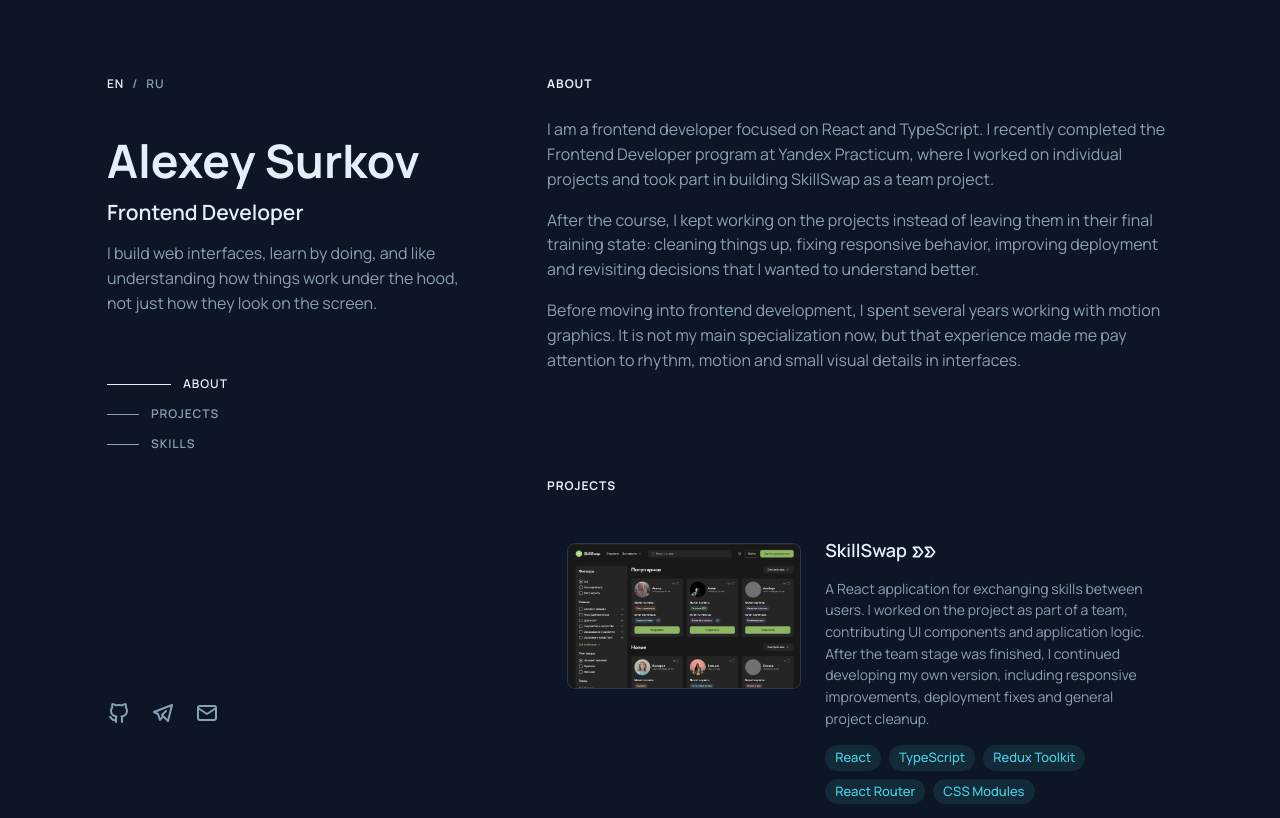
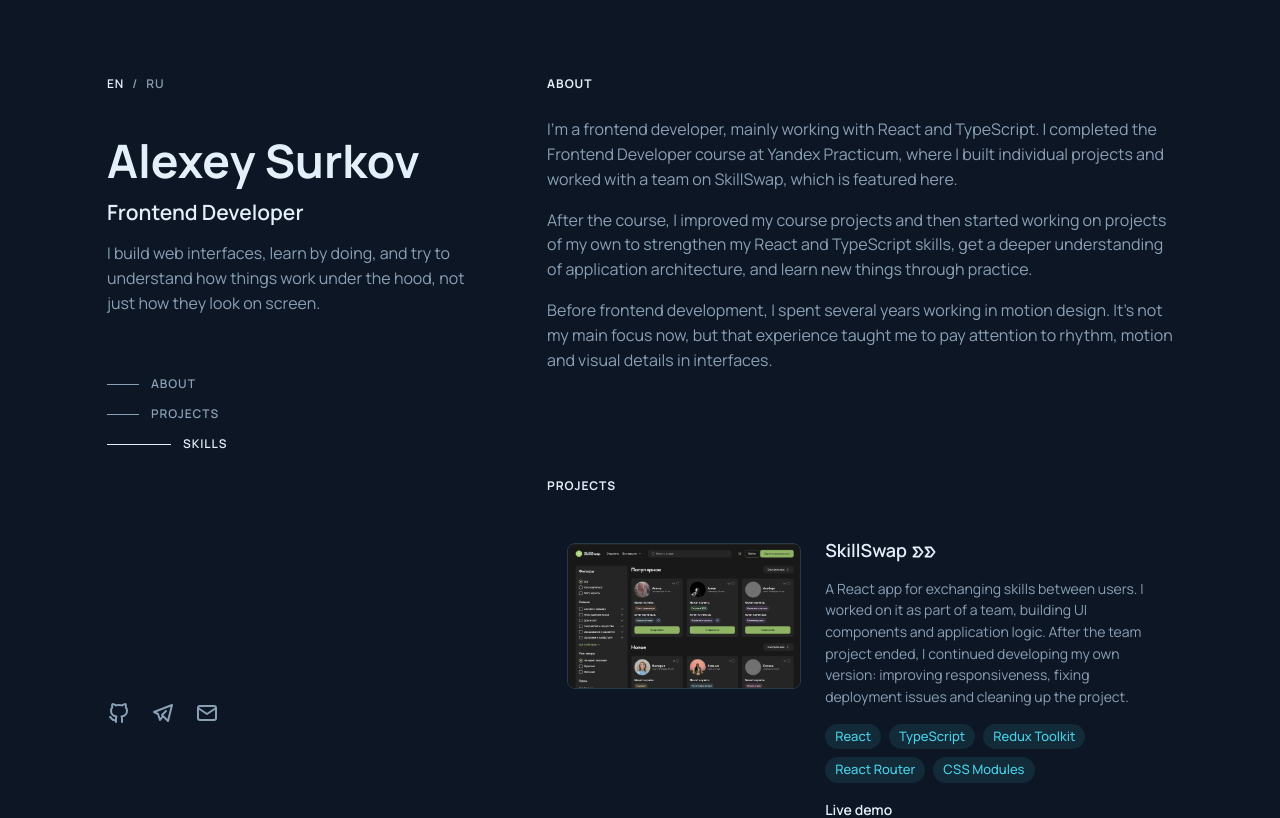
Before and after one commit to alexeydev42/alexeydev42.github.io, a React (Vite) app: page / in a window 1280 px wide. Shown: the top 818 px of the page. Built offline with nearby package versions, Linux system fonts and the light colour scheme.

Commit message:
refine content and section navigation

```diff
--- a/src/components/Hero/Hero.tsx
+++ b/src/components/Hero/Hero.tsx
@@ -28,22 +28,56 @@ export const Hero = ({ hero, language, onToggleLanguage, navigation, contacts }:
       .map((item) => document.getElementById(item.id))
       .filter((section): section is HTMLElement => section !== null)
 
-    const observer = new IntersectionObserver(
-      (entries) => {
-        const visibleSection = entries.find((entry) => entry.isIntersecting)
+    if (sections.length === 0) {
+      return
+    }
 
-        if (visibleSection) {
-          setActiveSection(visibleSection.target.id as NavItem['id'])
+    const lastSection = sections[sections.length - 1]
+    const lastSectionId = navigation[navigation.length - 1].id
+
+    const updateActiveSection = () => {
+      const isAtPageBottom =
+        window.innerHeight + window.scrollY >= document.documentElement.scrollHeight - 2
+
+      // The last section may be too short to reach the regular activation line.
+      // At the bottom of the page, always treat it as active.
+      if (isAtPageBottom) {
+        setActiveSection(lastSectionId)
+        return
+      }
+
+      const activationLine = window.innerHeight * 0.25
+      const lastSectionActivationLine = window.innerHeight * 0.6
+
+      // The last section gets a lower activation line because there may not be
+      // enough content below it to move it into the regular activation area.
+      if (lastSection.getBoundingClientRect().top <= lastSectionActivationLine) {
+        setActiveSection(lastSectionId)
+        return
+      }
+
+      let currentSection = sections[0]
+
+      // For regular sections, use the last section whose top has crossed
+      // the activation line.
+      sections.forEach((section) => {
+        if (section.getBoundingClientRect().top <= activationLine) {
+          currentSection = section
         }
-      },
-      {
-        rootMargin: '-20% 0px -70% 0px',
-      },
-    )
+      })
 
-    sections.forEach((section) => observer.observe(section))
+      setActiveSection(currentSection.id as NavItem['id'])
+    }
 
-    return () => observer.disconnect()
+    updateActiveSection()
+
+    window.addEventListener('scroll', updateActiveSection, { passive: true })
+    window.addEventListener('resize', updateActiveSection)
+
+    return () => {
+      window.removeEventListener('scroll', updateActiveSection)
+      window.removeEventListener('resize', updateActiveSection)
+    }
   }, [navigation])
 
   return (
--- a/src/components/ProjectCard/ProjectCard.tsx
+++ b/src/components/ProjectCard/ProjectCard.tsx
@@ -44,7 +44,7 @@ export const ProjectCard = ({ project, language }: ProjectCardProps) => {
             target="_blank"
             rel="noopener noreferrer"
           >
-            Live demo
+            {language === 'en' ? 'Live demo' : 'Демо'}
           </a>
         )}
       </div>
--- a/src/content/portfolio.ts
+++ b/src/content/portfolio.ts
@@ -6,7 +6,7 @@ export const content: Record<Language, PortfolioContent> = {
       name: 'Alexey Surkov',
       role: 'Frontend Developer',
       intro:
-        'I build web interfaces, learn by doing, and like understanding how things work under the hood, not just how they look on the screen.',
+        'I build web interfaces, learn by doing, and try to understand how things work under the hood, not just how they look on screen.',
     },
     navigation: [
       { id: 'about', title: 'About' },
@@ -14,9 +14,9 @@ export const content: Record<Language, PortfolioContent> = {
       { id: 'skills', title: 'Skills' },
     ],
     about: [
-      'I am a frontend developer focused on React and TypeScript. I recently completed the Frontend Developer program at Yandex Practicum, where I worked on individual projects and took part in building SkillSwap as a team project.',
-      'After the course, I kept working on the projects instead of leaving them in their final training state: cleaning things up, fixing responsive behavior, improving deployment and revisiting decisions that I wanted to understand better.',
-      'Before moving into frontend development, I spent several years working with motion graphics. It is not my main specialization now, but that experience made me pay attention to rhythm, motion and small visual details in interfaces.',
+      'I’m a frontend developer, mainly working with React and TypeScript. I completed the Frontend Developer course at Yandex Practicum, where I built individual projects and worked with a team on SkillSwap, which is featured here.',
+      'After the course, I improved my course projects and then started working on projects of my own to strengthen my React and TypeScript skills, get a deeper understanding of application architecture, and learn new things through practice.',
+      'Before frontend development, I spent several years working in motion design. It’s not my main focus now, but that experience taught me to pay attention to rhythm, motion and visual details in interfaces.',
     ],
     sectionTitles: {
       about: 'About',
@@ -78,9 +78,9 @@ export const content: Record<Language, PortfolioContent> = {
   ru: {
     hero: {
       name: 'Алексей Сурков',
-      role: 'Frontend Developer',
+      role: 'Фронтенд-разработчик',
       intro:
-        'Делаю веб-интерфейсы, учусь на практике и стараюсь понимать не только как они выглядят, но и как всё работает внутри.',
+        'Создаю веб-интерфейсы, учусь на практике и стараюсь понимать, как всё работает внутри, а не только как выглядит на экране.',
     },
     navigation: [
       { id: 'about', title: 'Обо мне' },
@@ -88,9 +88,9 @@ export const content: Record<Language, PortfolioContent> = {
       { id: 'skills', title: 'Навыки' },
     ],
     about: [
-      'Я frontend-разработчик, сейчас основной фокус у меня на React и TypeScript. Недавно я закончил курс Frontend Developer в Яндекс Практикуме, где делал самостоятельные учебные проекты и участвовал в командной разработке SkillSwap.',
-      'После курса я не стал оставлять проекты в состоянии, в котором они были сданы: продолжаю приводить их в порядок, исправлять адаптив, настраивать деплой и возвращаться к решениям, которые хочу лучше понять.',
-      'До frontend-разработки несколько лет занимался моушн-графикой. Сейчас это не моя основная специализация, но этот опыт приучил меня обращать внимание на ритм, движение и небольшие визуальные детали интерфейса.',
+      'Я фронтенд-разработчик, в основном работаю с React и TypeScript. Закончил курс "Фронтенд-разработчик" в Яндекс Практикуме, где в процессе обучения делал самостоятельные проекты и участвовал в командной разработке проекта SkillSwap, который представлен здесь.',
+      'После курса я доработал учебные проекты, а затем начал работать над собственными, чтобы закреплять React и TypeScript, глубже разбираться в архитектуре приложений и осваивать новые для себя вещи на практике.',
+      'До фронтенда я несколько лет занимался моушн-дизайном. Сейчас это не основное направление, но этот опыт приучил меня обращать внимание на ритм, движение и визуальные детали интерфейса.',
     ],
     sectionTitles: {
       about: 'Обо мне',
@@ -157,8 +157,8 @@ export const projects: Project[] = [
     name: 'SkillSwap',
     image: '/images/projects/skill-swap.webp',
     description: {
-      en: 'A React application for exchanging skills between users. I worked on the project as part of a team, contributing UI components and application logic. After the team stage was finished, I continued developing my own version, including responsive improvements, deployment fixes and general project cleanup.',
-      ru: 'React-приложение для обмена навыками между пользователями. Я работал над проектом в составе команды, участвовал в разработке UI-компонентов и логики приложения. После завершения командного этапа продолжил развивать свою версию проекта: доработал адаптив, исправил проблемы с деплоем и привёл проект в более законченное состояние.',
+      en: 'A React app for exchanging skills between users. I worked on it as part of a team, building UI components and application logic. After the team project ended, I continued developing my own version: improving responsiveness, fixing deployment issues and cleaning up the project.',
+      ru: 'React-приложение для обмена навыками между пользователями. Я работал над ним в составе команды, делал UI-компоненты и логику приложения. После завершения командного этапа продолжил развивать свою версию: доработал адаптив, исправил проблемы с деплоем и привёл проект в порядок.',
     },
     technologies: ['React', 'TypeScript', 'Redux Toolkit', 'React Router', 'CSS Modules'],
     repository: 'https://github.com/alexeydev42/SkillSwap_55_3',
@@ -169,8 +169,8 @@ export const projects: Project[] = [
     name: 'To Do React',
     image: '/images/projects/todo-react.webp',
     description: {
-      en: 'A small React task manager I developed while learning React and then continued refining independently. It includes task state management with useReducer and Context, search, statistics, theme switching, local persistence and custom hooks.',
-      ru: 'Небольшой React-менеджер задач, который я делал во время изучения React и затем продолжил дорабатывать самостоятельно. В проекте есть управление состоянием через useReducer и Context, поиск, статистика, переключение темы, сохранение данных и custom hooks.',
+      en: 'A small React task manager that started as a learning project and that I later continued developing on my own. It includes state management with useReducer and Context, search, completed task counters, theme switching, local persistence and custom hooks.',
+      ru: 'Небольшой менеджер задач на React. Начал его во время изучения React и потом продолжил дорабатывать самостоятельно. В проекте есть управление состоянием через useReducer и Context, поиск, счётчик выполненных задач, переключение темы, сохранение данных и кастомные хуки.',
     },
     technologies: ['React', 'JavaScript', 'Context API', 'useReducer', 'SCSS Modules', 'Vite'],
     repository: 'https://github.com/alexeydev42/todo-react',
@@ -181,8 +181,8 @@ export const projects: Project[] = [
     name: 'Stellar Burgers',
     image: '/images/projects/stellar-burgers.webp',
     description: {
-      en: 'A React and TypeScript application for building burgers, placing orders and working with a live order feed. The visual foundation was provided as part of the course project. My work focused on the application layer: Redux state management, routing, authentication, API integration, protected routes and automated tests.',
-      ru: 'React и TypeScript приложение для сборки бургеров, оформления заказов и работы с лентой заказов. Визуальная основа была предоставлена в рамках учебного проекта. Моя работа была сосредоточена на логике приложения: Redux, routing, authentication, API, protected routes и automated tests.',
+      en: 'A React and TypeScript app for building burgers, placing orders and working with a live order feed. The visual foundation was provided as part of the course project, while my work focused on the application logic: Redux state management, routing, authentication, API integration, protected routes and automated tests.',
+      ru: 'Приложение на React и TypeScript для сборки бургеров, оформления заказов и работы с лентой заказов. Визуальная основа была предоставлена в рамках учебного проекта, а моя работа была сосредоточена на логике приложения: Redux, маршрутизации, авторизации, работе с API, защищённых маршрутах и автотестах.',
     },
     technologies: ['React', 'TypeScript', 'Redux Toolkit', 'React Router', 'Jest', 'Playwright'],
     repository: 'https://github.com/alexeydev42/stellar-burgers',
@@ -192,8 +192,8 @@ export const projects: Project[] = [
     name: 'WebLarek',
     image: '/images/projects/weblarek.webp',
     description: {
-      en: 'A TypeScript e-commerce application with a product catalog, cart and checkout flow. The project focuses on application architecture. I implemented models for application data, reusable view classes, form logic, API interaction and event-driven coordination between different parts of the interface.',
-      ru: 'TypeScript-приложение интернет-магазина с каталогом, корзиной и оформлением заказа. Основной акцент проекта сделан на архитектуре. Я реализовал модели данных, переиспользуемые view-классы, логику форм, работу с API и взаимодействие частей интерфейса через события.',
+      en: 'A TypeScript e-commerce app with a product catalog, cart and checkout flow. The main focus of the project was application architecture. I implemented data models, reusable view classes, form logic, API interaction and event-based communication between different parts of the interface.',
+      ru: 'TypeScript-приложение интернет-магазина с каталогом, корзиной и оформлением заказа. Основной акцент был на архитектуре приложения. Я реализовал модели данных, переиспользуемые view-классы, логику форм, работу с API и взаимодействие частей интерфейса через события.',
     },
     technologies: ['TypeScript', 'HTML', 'SCSS', 'REST API', 'Vite'],
     repository: 'https://github.com/alexeydev42/weblarek',
@@ -205,7 +205,7 @@ export const skillGroups: SkillGroup[] = [
     id: 'frontend',
     title: {
       en: 'Frontend',
-      ru: 'Frontend',
+      ru: 'Фронтенд',
     },
     skills: ['React', 'TypeScript', 'JavaScript', 'HTML', 'CSS'],
   },
@@ -213,7 +213,7 @@ export const skillGroups: SkillGroup[] = [
     id: 'state-routing',
     title: {
       en: 'State & Routing',
-      ru: 'State & Routing',
+      ru: 'Состояние и маршрутизация',
     },
     skills: ['Redux Toolkit', 'React Router', 'Context API'],
   },
```
Also changed, not shown: src/components/ProjectCard/ProjectCard.module.css (+8 -5 lines).
